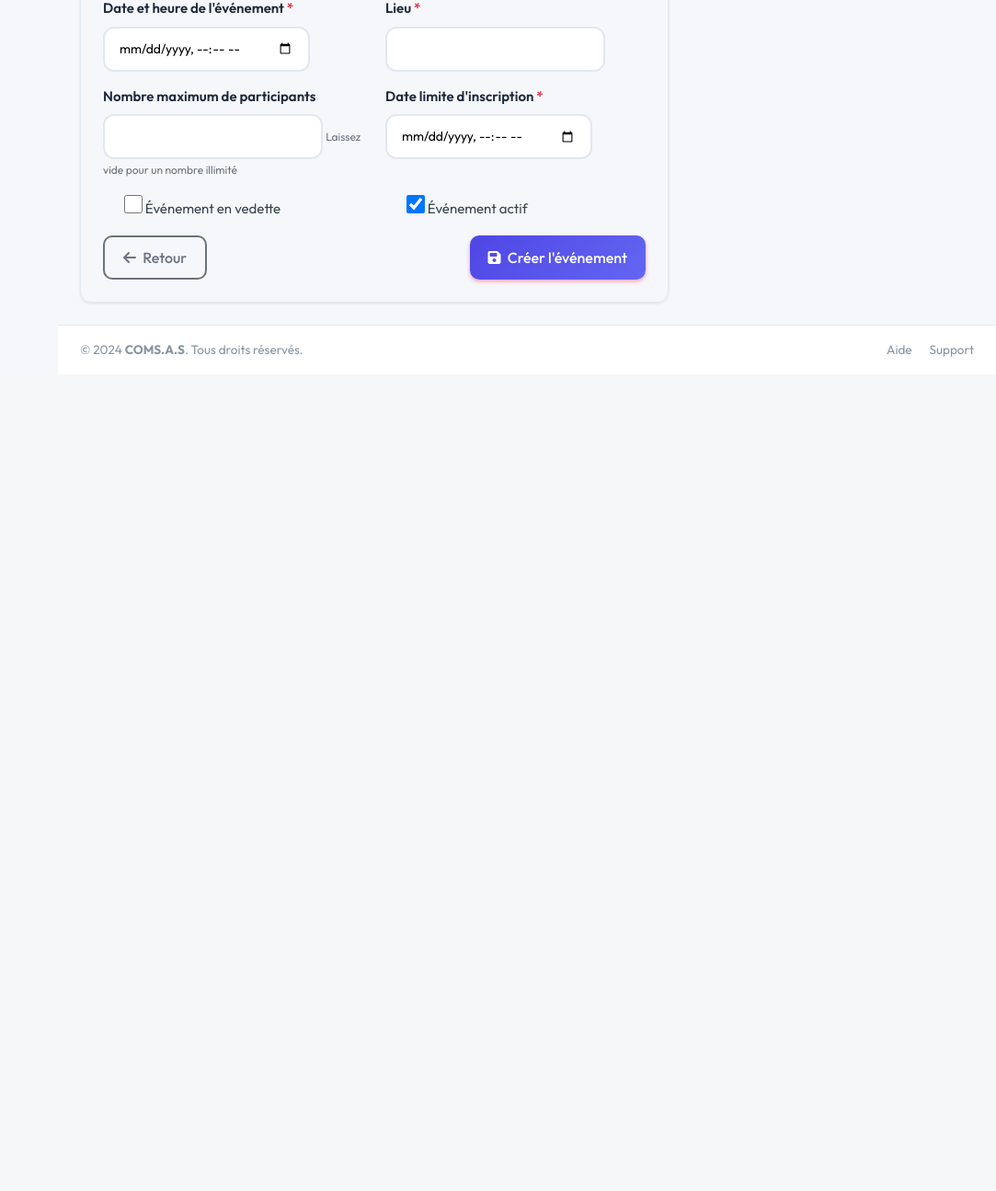
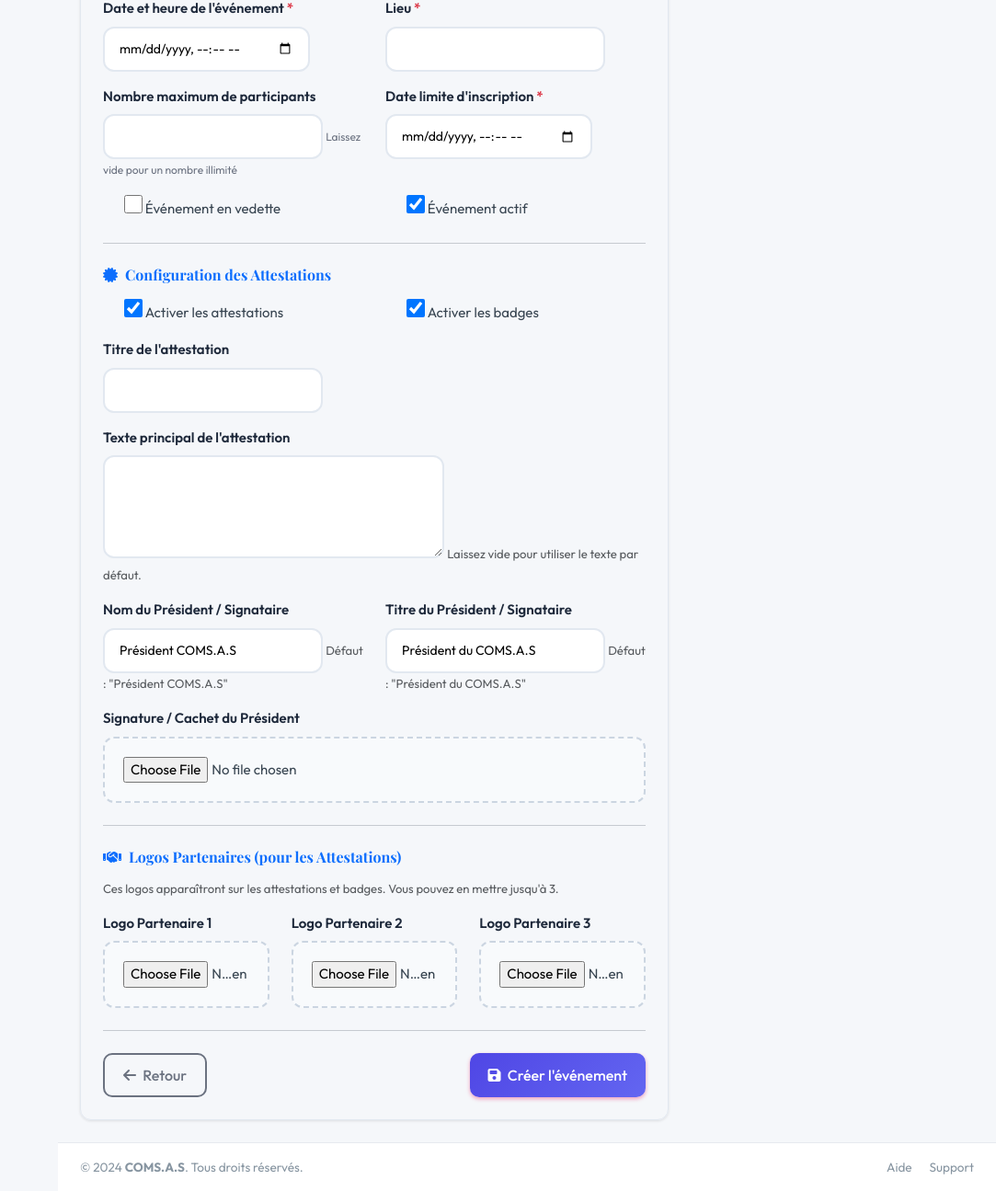
Before and after one commit to neussi/comsas-uy1.com, a Django app: page /dashboard/events/create/ in a window 1280 px wide. Shown: the part 1065-2360 px from the top of the page at 92% size, without its empty margins (197-1280 px from the left). Before the commit the page ends 1453 px from the top, so only its background shows below. Run offline with Django 5.2, Linux system fonts and the light colour scheme; the visitor is signed in with stand-in values (Sample User, id 1); some libraries are stand-ins or nearby versions.

Commit message:
fix: add certificate/partner logo sections to event form + make president fields optional

```diff
--- a/admin_dashboard/forms.py
+++ b/admin_dashboard/forms.py
@@ -130,56 +130,9 @@ class EventForm(forms.ModelForm):
 
     def __init__(self, *args, **kwargs):
         super().__init__(*args, **kwargs)
-        self.helper = FormHelper()
-        self.helper.layout = Layout(
-            Fieldset(
-                _('Informations Générales'),
-                Row(
-                    Column('title_fr', css_class='form-group col-md-6 mb-3'),
-                    Column('title_en', css_class='form-group col-md-6 mb-3'),
-                ),
-                'description_fr',
-                'description_en',
-                'image',
-                Row(
-                    Column('date_event', css_class='form-group col-md-6 mb-3'),
-                    Column('registration_deadline', css_class='form-group col-md-6 mb-3'),
-                ),
-                Row(
-                    Column('location', css_class='form-group col-md-6 mb-3'),
-                    Column('max_participants', css_class='form-group col-md-6 mb-3'),
-                ),
-                Row(
-                    Column('is_featured', css_class='form-group col-md-6 mb-3'),
-                    Column('is_active', css_class='form-group col-md-6 mb-3'),
-                ),
-            ),
-            Fieldset(
-                _('Configuration des Attestations'),
-                'certificate_enabled',
-                'certificate_title',
-                'certificate_main_text',
-                'certificate_description',
-                Row(
-                    Column('certificate_president_name', css_class='form-group col-md-6 mb-3'),
-                    Column('certificate_president_title', css_class='form-group col-md-6 mb-3'),
-                ),
-                'president_signature',
-            ),
-            Fieldset(
-                _('Partenaires'),
-                Row(
-                    Column('partner_logo_1', css_class='form-group col-md-4 mb-3'),
-                    Column('partner_logo_2', css_class='form-group col-md-4 mb-3'),
-                    Column('partner_logo_3', css_class='form-group col-md-4 mb-3'),
-                ),
-            ),
-            Fieldset(
-                _('Badges'),
-                'badge_enabled',
-            ),
-            Submit('submit', _('Enregistrer'), css_class='btn btn-primary btn-lg w-100')
-        )
+        # Ces champs ont des valeurs par défaut dans le modèle — ne pas les bloquer
+        self.fields['certificate_president_name'].required = False
+        self.fields['certificate_president_title'].required = False
 
 class NewsForm(forms.ModelForm):
     """Formulaire pour les actualités"""
--- a/templates/admin_dashboard/events/form.html
+++ b/templates/admin_dashboard/events/form.html
@@ -177,13 +177,107 @@
                         </div>
                     </div>
 
+                    <!-- ====== SECTION ATTESTATIONS ====== -->
+                    <hr class="my-4">
+                    <h6 class="fw-bold text-primary mb-3"><i class="fas fa-certificate me-2"></i>Configuration des Attestations</h6>
+
+                    <div class="row mb-3">
+                        <div class="col-md-6">
+                            <div class="form-check">
+                                {{ form.certificate_enabled }}
+                                <label class="form-check-label" for="{{ form.certificate_enabled.id_for_label }}">
+                                    Activer les attestations
+                                </label>
+                            </div>
+                        </div>
+                        <div class="col-md-6">
+                            <div class="form-check">
+                                {{ form.badge_enabled }}
+                                <label class="form-check-label" for="{{ form.badge_enabled.id_for_label }}">
+                                    Activer les badges
+                                </label>
+                            </div>
+                        </div>
+                    </div>
+
+                    <div class="mb-3">
+                        <label class="form-label">Titre de l'attestation</label>
+                        {{ form.certificate_title }}
+                    </div>
+
+                    <div class="mb-3">
+                        <label class="form-label">Texte principal de l'attestation</label>
+                        {{ form.certificate_main_text }}
+                        <small class="text-muted">Laissez vide pour utiliser le texte par défaut.</small>
+                    </div>
+
+                    <div class="row mb-3">
+                        <div class="col-md-6">
+                            <label class="form-label">Nom du Président / Signataire</label>
+                            {{ form.certificate_president_name }}
+                            <small class="text-muted">Défaut : "Président COMS.A.S"</small>
+                        </div>
+                        <div class="col-md-6">
+                            <label class="form-label">Titre du Président / Signataire</label>
+                            {{ form.certificate_president_title }}
+                            <small class="text-muted">Défaut : "Président du COMS.A.S"</small>
+                        </div>
+                    </div>
+
+                    <div class="mb-3">
+                        <label class="form-label">Signature / Cachet du Président</label>
+                        {{ form.president_signature }}
+                        {% if object and object.president_signature %}
+                        <div class="mt-2">
+                            <small class="text-muted">Signature actuelle :</small><br>
+                            <img src="{{ object.president_signature.url }}" class="img-thumbnail" style="max-height:80px;">
+                        </div>
+                        {% endif %}
+                    </div>
+
+                    <!-- ====== LOGOS PARTENAIRES ====== -->
+                    <hr class="my-4">
+                    <h6 class="fw-bold text-primary mb-3"><i class="fas fa-handshake me-2"></i>Logos Partenaires (pour les Attestations)</h6>
+                    <p class="text-muted small mb-3">Ces logos apparaîtront sur les attestations et badges. Vous pouvez en mettre jusqu'à 3.</p>
+
+                    <div class="row mb-3">
+                        <div class="col-md-4">
+                            <label class="form-label">Logo Partenaire 1</label>
+                            {{ form.partner_logo_1 }}
+                            {% if object and object.partner_logo_1 %}
+                            <div class="mt-2">
+                                <img src="{{ object.partner_logo_1.url }}" class="img-thumbnail" style="max-height:60px;">
+                            </div>
+                            {% endif %}
+                        </div>
+                        <div class="col-md-4">
+                            <label class="form-label">Logo Partenaire 2</label>
+                            {{ form.partner_logo_2 }}
+                            {% if object and object.partner_logo_2 %}
+                            <div class="mt-2">
+                                <img src="{{ object.partner_logo_2.url }}" class="img-thumbnail" style="max-height:60px;">
+                            </div>
+                            {% endif %}
+                        </div>
+                        <div class="col-md-4">
+                            <label class="form-label">Logo Partenaire 3</label>
+                            {{ form.partner_logo_3 }}
+                            {% if object and object.partner_logo_3 %}
+                            <div class="mt-2">
+                                <img src="{{ object.partner_logo_3.url }}" class="img-thumbnail" style="max-height:60px;">
+                            </div>
+                            {% endif %}
+                        </div>
+                    </div>
+
                     <!-- Boutons -->
+                    <hr class="my-4">
                     <div class="d-flex justify-content-between">
                         <a href="{% url 'admin_events_list' %}" class="btn btn-outline-secondary">
                             <i class="fas fa-arrow-left me-1"></i>
                             Retour
                         </a>
-                        <button type="submit" class="btn btn-primary" id="event-submit-btn">
+                        <button type="submit" class="btn btn-primary px-5" id="event-submit-btn">
                             <i class="fas fa-save me-1"></i>
                             {% if object %}Modifier{% else %}Créer{% endif %} l'événement
                         </button>
```
